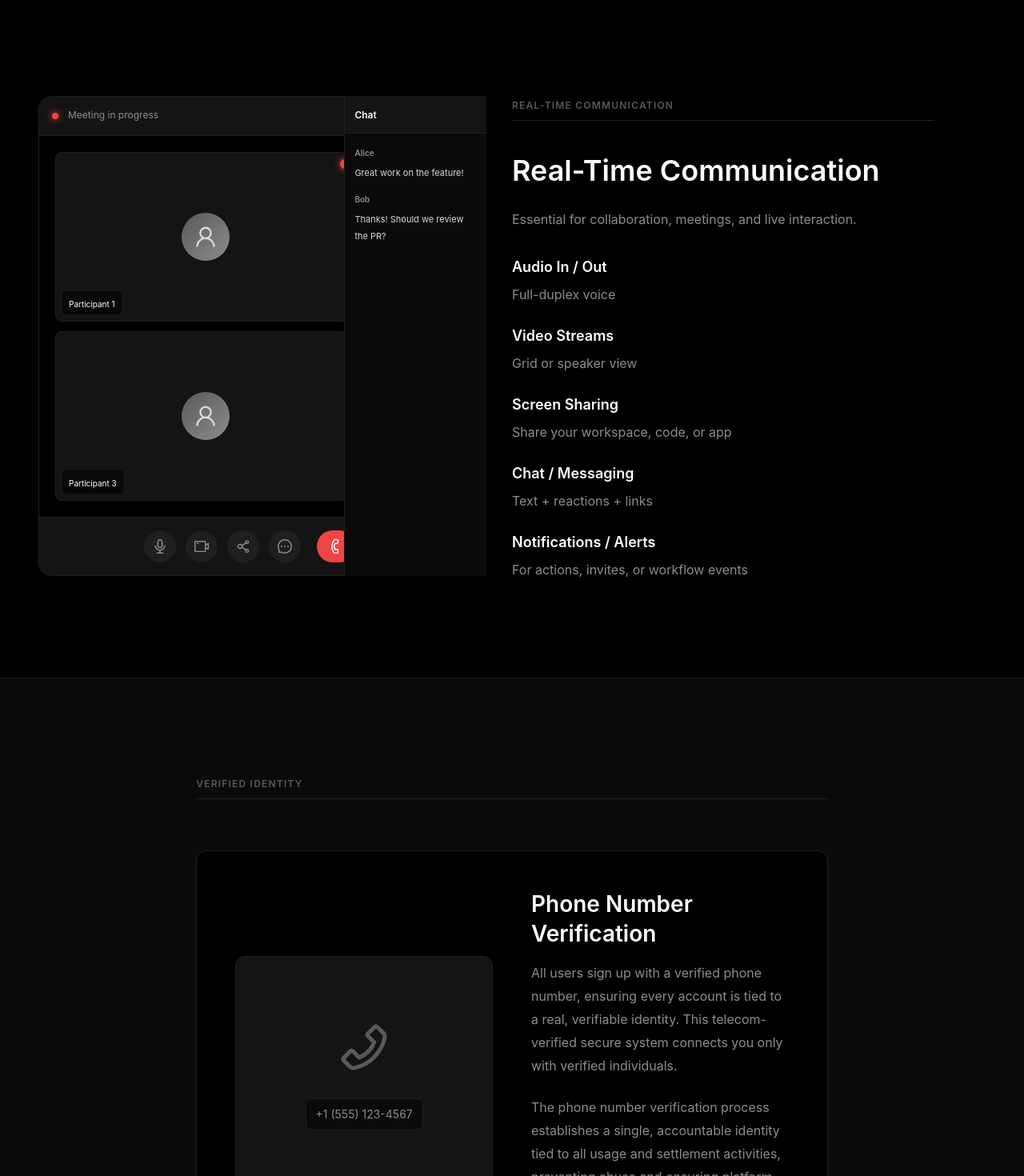
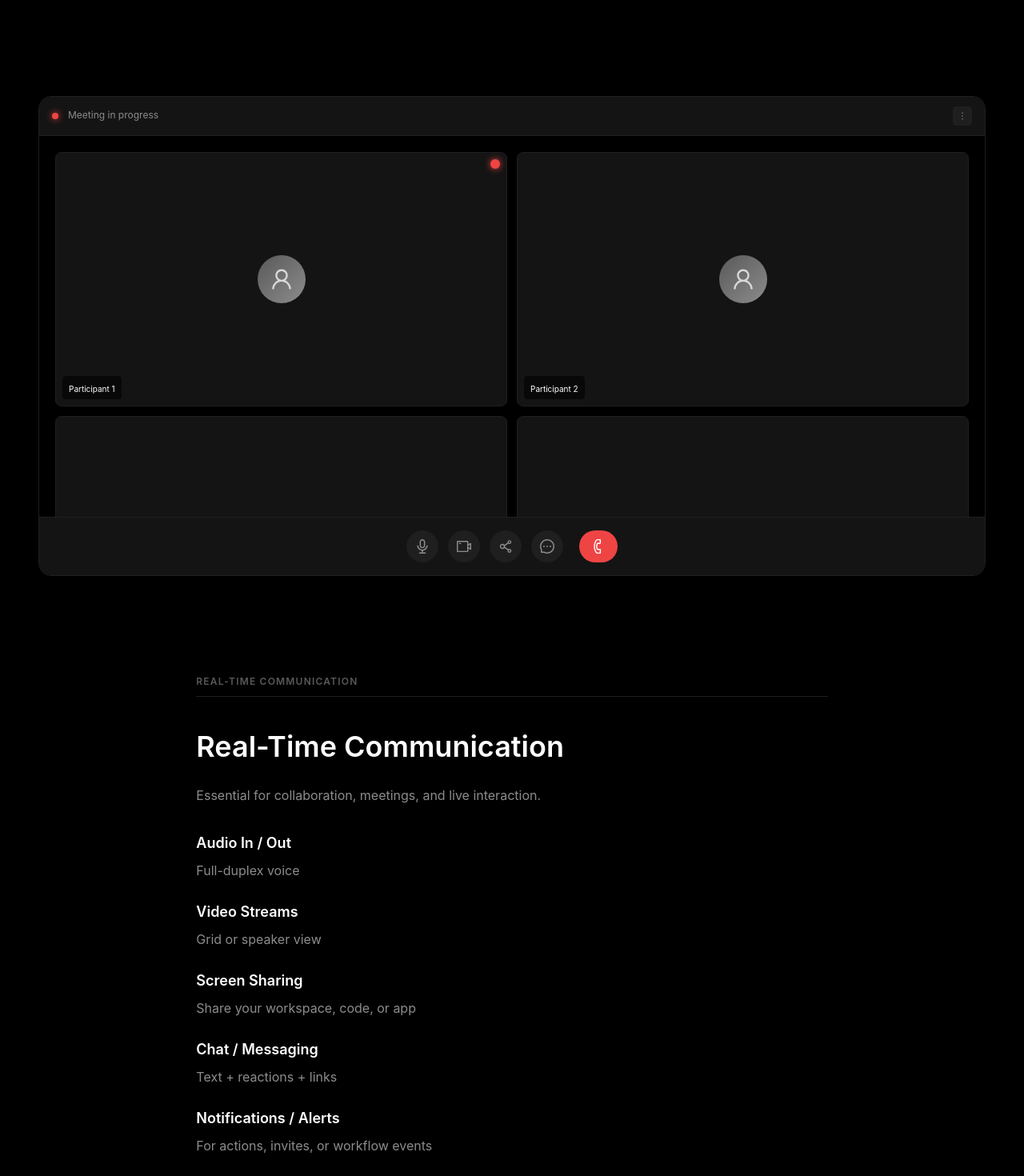
Before and after one commit to oldwestsolutions/oldoldwest, a Next.js app: page / in a window 1280 px wide. Shown: the part 1780-3250 px from the top of the page at 80% size. Built offline with nearby package versions, Linux system fonts and the light colour scheme.

Commit message:
Make Real-Time Communication illustration full-width and move content below

```diff
--- a/src/app/page.tsx
+++ b/src/app/page.tsx
@@ -354,19 +354,18 @@ export default function Home() {
 
         {/* Real-Time Communication */}
         <section style={{
-          minHeight: '100vh',
           borderBottom: '1px solid #1f1f1f',
           background: '#000000',
-          padding: isMobile ? '60px 24px' : '120px 48px',
-          display: 'flex',
-          alignItems: 'center'
+          padding: isMobile ? '60px 24px' : '120px 48px'
         }}>
-          <Row justify="center" gutter={[64, 48]} style={{ width: '100%' }}>
-            <Col xs={24} lg={12} style={{ height: '600px' }}>
-              <GoogleMeetsUI variant="communication" participants={4} showChat={true} showControls={true} />
-            </Col>
+          {/* Full-width illustration */}
+          <div style={{ marginBottom: isMobile ? '60px' : '120px' }}>
+            <GoogleMeetsUI variant="communication" participants={4} showChat={true} showControls={true} />
+          </div>
 
-            <Col xs={24} lg={12}>
+          {/* Content below illustration */}
+          <Row justify="center" style={{ width: '100%' }}>
+            <Col xs={24} lg={20} xl={16}>
               <Text style={{ fontSize: 12, color: '#595959', letterSpacing: '0.1em', textTransform: 'uppercase', fontWeight: 600 }}>
                 REAL-TIME COMMUNICATION
               </Text>
--- a/src/components/GoogleMeetsUI.tsx
+++ b/src/components/GoogleMeetsUI.tsx
@@ -28,7 +28,8 @@ export default function GoogleMeetsUI({
       borderRadius: 16,
       overflow: 'hidden',
       boxShadow: '0 8px 32px rgba(0, 0, 0, 0.4)',
-      height: '100%',
+      height: variant === 'communication' ? '600px' : '100%',
+      width: '100%',
       display: 'flex',
       flexDirection: 'column'
     }}>
```
